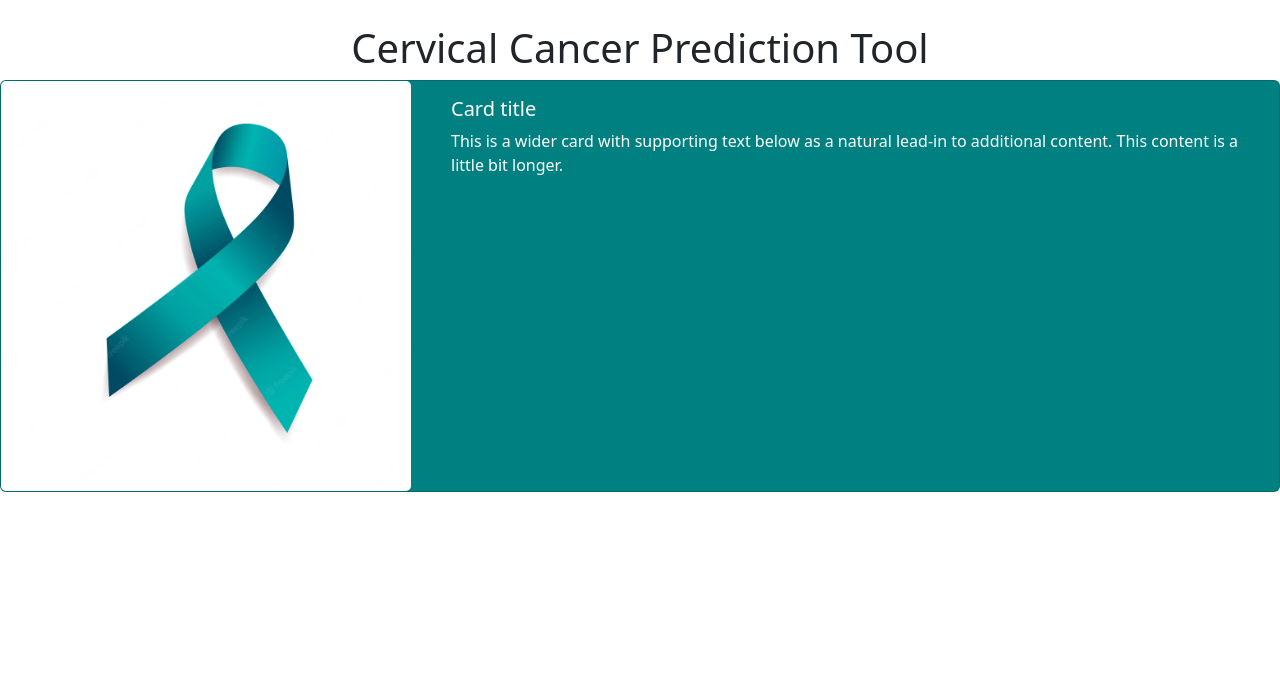
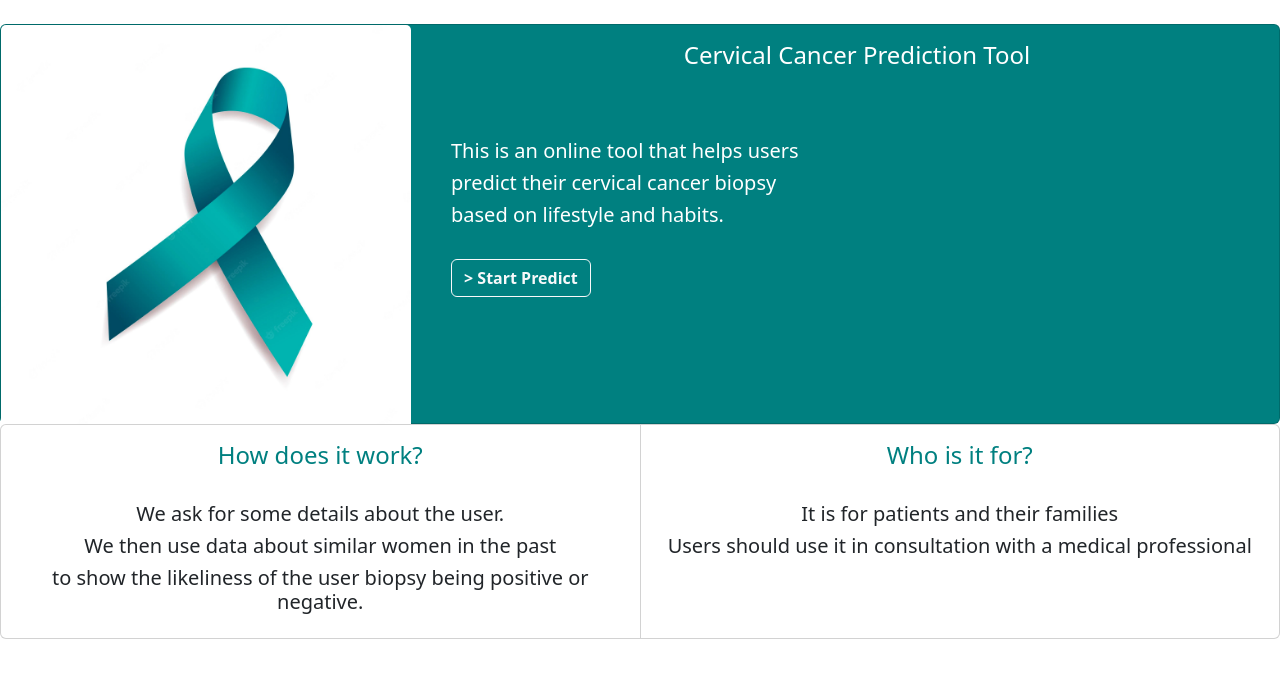
Before and after one commit to NaomiMunyiri/Diagnosis-Prediction, a Flask app: page / in a window 1280 px wide. Shown: the part 56-734 px from the top of the page. Run offline with Flask 2, Linux system fonts and the light colour scheme; parts of the project's set-up code (start-up, migrations or seed data) failed here and were passed over; some libraries are stand-ins or nearby versions.

Commit message:
Final UI

```diff
--- a/app.py
+++ b/app.py
@@ -102,9 +102,9 @@ def add_risk():
         p=model.predict(x)
         print("Cancer [0 - No Yes - 1] :\n Result : ",p[0])
         if (p==0):
-            biop="High Negative Biopsy Result Probability"
+            biop="Negative Biopsy Result Probability"
         elif (p==1):
-            biop="High Positive Biopsy Result Probability"
+            biop="Positive Biopsy Result Probability"
 
         biopsy=Results(
             email=current_user.email,
--- a/templates/add_risk.html
+++ b/templates/add_risk.html
@@ -17,7 +17,7 @@
 
     {% endfor %}
         <h1 align="center">Please Fill In the Form Below</h1>
-        <h6 align="center"><strong><em>For and checkboxes, select if your answer is 'Yes'. If 'No', leave blank.</strong></em></h6>
+        <h6 align="center"><strong><em>For any checkboxes, select if answer is 'Yes'. If 'No', leave blank.</strong></em></h6>
         <br/>
     <div class="shadow p-3 mb-5 bg-body rounded">
         <form action='/risk/add' method ="POST">
--- a/templates/base.html
+++ b/templates/base.html
@@ -7,19 +7,23 @@
         {% block title %} GENERIC TITLE{% endblock %}
     </title>
     <link href="https://cdn.jsdelivr.net/npm/bootstrap@5.2.2/dist/css/bootstrap.min.css" rel="stylesheet" integrity="sha384-Zenh87qX5JnK2Jl0vWa8Ck2rdkQ2Bzep5IDxbcnCeuOxjzrPF/et3URy9Bv1WTRi" crossorigin="anonymous">
+    <link rel="stylesheet" type="text/css" href="https://cdn.datatables.net/1.10.25/css/dataTables.bootstrap5.css">
   </head>
   <body>
     <nav class="navbar navbar-expand-lg navbar-dark " style="background-color:#008080">
         <div class="container-fluid">
+
           <a class="navbar-brand" href="{{ url_for('index')}}">{{ current_user.first_name}} {{ current_user.last_name}}</a>
           <button class="navbar-toggler" type="button" data-bs-toggle="collapse" data-bs-target="#navbarSupportedContent" aria-controls="navbarSupportedContent" aria-expanded="false" aria-label="Toggle navigation">
             <span class="navbar-toggler-icon"></span>
           </button>
+
           <div class="collapse navbar-collapse" id="navbarSupportedContent">
             <ul class="navbar-nav me-auto mb-2 mb-lg-0">
               <li class="nav-item">
                 <a class="nav-link active" aria-current="page" href="{{ url_for('index')}}">Home</a>
               </li>
+
               {% if current_user.is_authenticated %}
                 <li class="nav-item">
                   <a class="nav-link" href="{{ url_for('dashboard')}}">Dashboard</a>
@@ -37,6 +41,7 @@
               {% endif %}
 
           </div>
+
         </div>
       </nav>
 
@@ -46,5 +51,9 @@
 {% endblock %}
 
 <script src="https://cdn.jsdelivr.net/npm/bootstrap@5.2.2/dist/js/bootstrap.bundle.min.js" integrity="sha384-OERcA2EqjJCMA+/3y+gxIOqMEjwtxJY7qPCqsdltbNJuaOe923+mo//f6V8Qbsw3" crossorigin="anonymous"></script>
+<script type="text/javascript" charset="utf8" src="https://code.jquery.com/jquery-3.6.0.min.js"></script>
+<script type="text/javascript" charset="utf8" src="https://cdn.datatables.net/1.10.25/js/jquery.dataTables.js"></script>
+<script type="text/javascript" charset="utf8" src="https://cdn.datatables.net/1.10.25/js/dataTables.bootstrap5.js"></script>
+{% block scripts %}{% endblock %}
 </body>
 </html>
--- a/templates/index.html
+++ b/templates/index.html
@@ -3,17 +3,19 @@
 {% block content %}
 
 
-            <h1 align="center">Cervical Cancer Prediction Tool</h1>
-
-              <div class="card text-white " style="max-width: 5040px; background-color:#008080 ">
+<div class="card text-white " style="max-width: 5040px; max-height: 400px; background-color:#008080 ">
   <div class="row no-gutters">
     <div class="col-md-4">
       <img src="static/images/ribbon3.webp" class="card-img" alt="...">
     </div>
     <div class="col-md-8">
       <div class="card-body">
-                      <h5 class="card-title">Card title</h5>
-                      <p class="card-text">This is a wider card with supporting text below as a natural lead-in to additional content. This content is a little bit longer.</p>
+        <h4 align="center">Cervical Cancer Prediction Tool</h4>
+        <h4 align="left" style="color:#008080" >What do we do?</h4><br/>
+        <h5 align="left"> This is an online tool that helps users </h5>
+        <h5 align="left">predict their cervical cancer biopsy </h5>
+        <h5 align="left">based on lifestyle and habits.</h5><br/>
+        <a class="btn btn-outline-light" href="{{ url_for('login')}}" type="submit"> <strong> > Start Predict </strong></a>&nbsp;
 
       </div>
     </div>
@@ -22,5 +24,25 @@
 
 
 
+        </div>
+        <div class="card-group">
+          <div class="card">
+            <div class="card-body">
+              <h4 align="center" style="color:#008080">How does it work?</h4><br/>
+              <h5 align="center"> We ask for some details about the user. </h5>
+              <h5 align="center"> We then use data about similar women in the past </h5>
+              <h5 align="center"> to show the likeliness of the user biopsy being positive or negative. </h5>
+            </div>
+          </div>
+          <div class="card">
+            <div class="card-body">
+              <h4 align="center" style="color:#008080">Who is it for?</h4><br/>
+              <h5 align="center"> It is for patients and their families </h5>
+              <h5 align="center"> Users should use it in consultation with a medical professional </h5>
+            </div>
+          </div>
+        </div>
+
+
 
 {% endblock %}
--- a/templates/login.html
+++ b/templates/login.html
@@ -31,6 +31,8 @@
 		<br/>
 
 		{{ form.submit(class="btn btn-secondary") }}
+		<br/>
+		<a href="{{ url_for('add_user')}}">No account? Register Here!</a>
 
 
 	</form>
```
Also changed, not shown: templates/add_user.html (+0 -18 lines), templates/history.html (+26 -9 lines), instance/cervical_cancer.db. Lines whose indentation alone changed are shown as unchanged.
